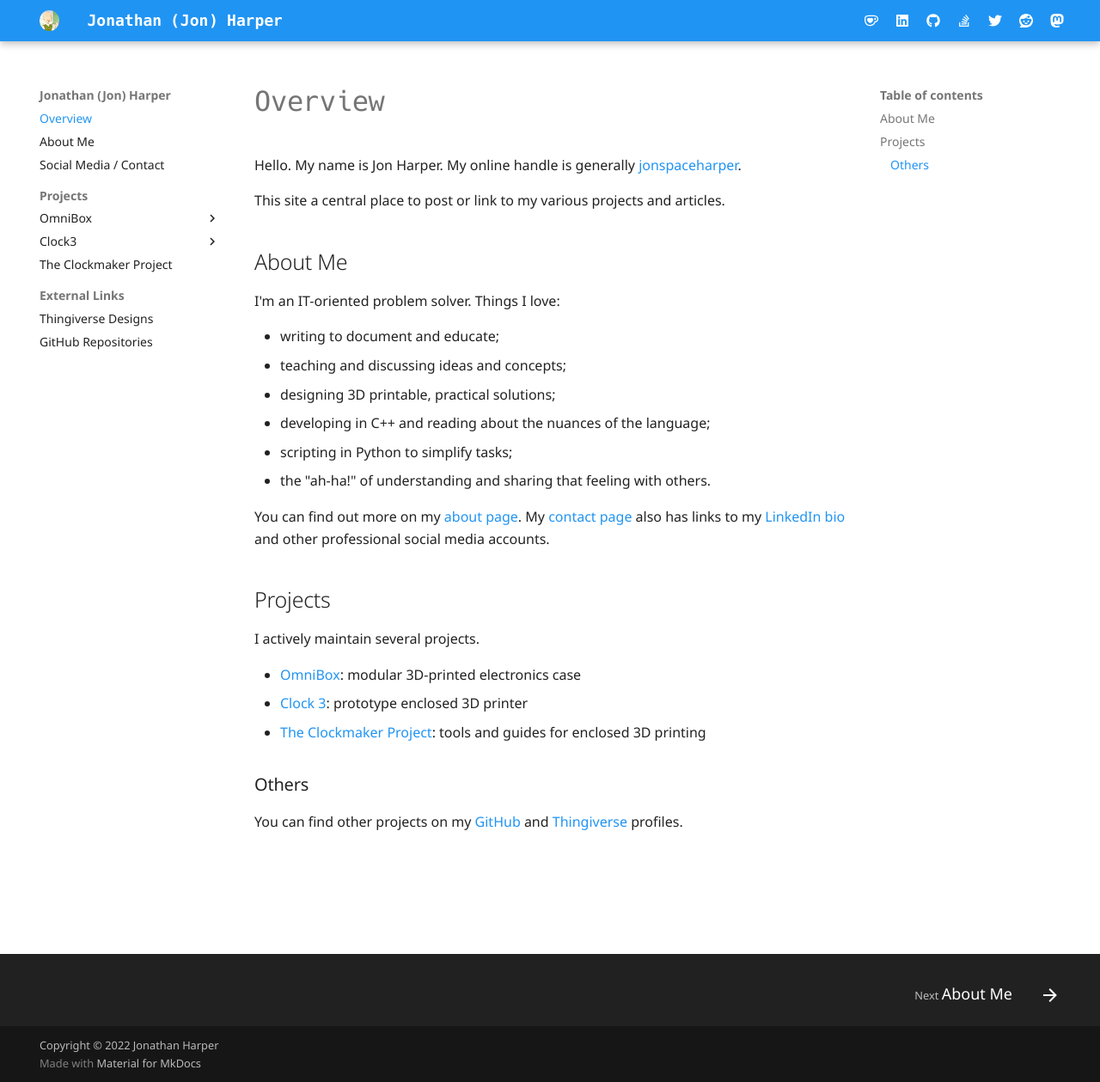
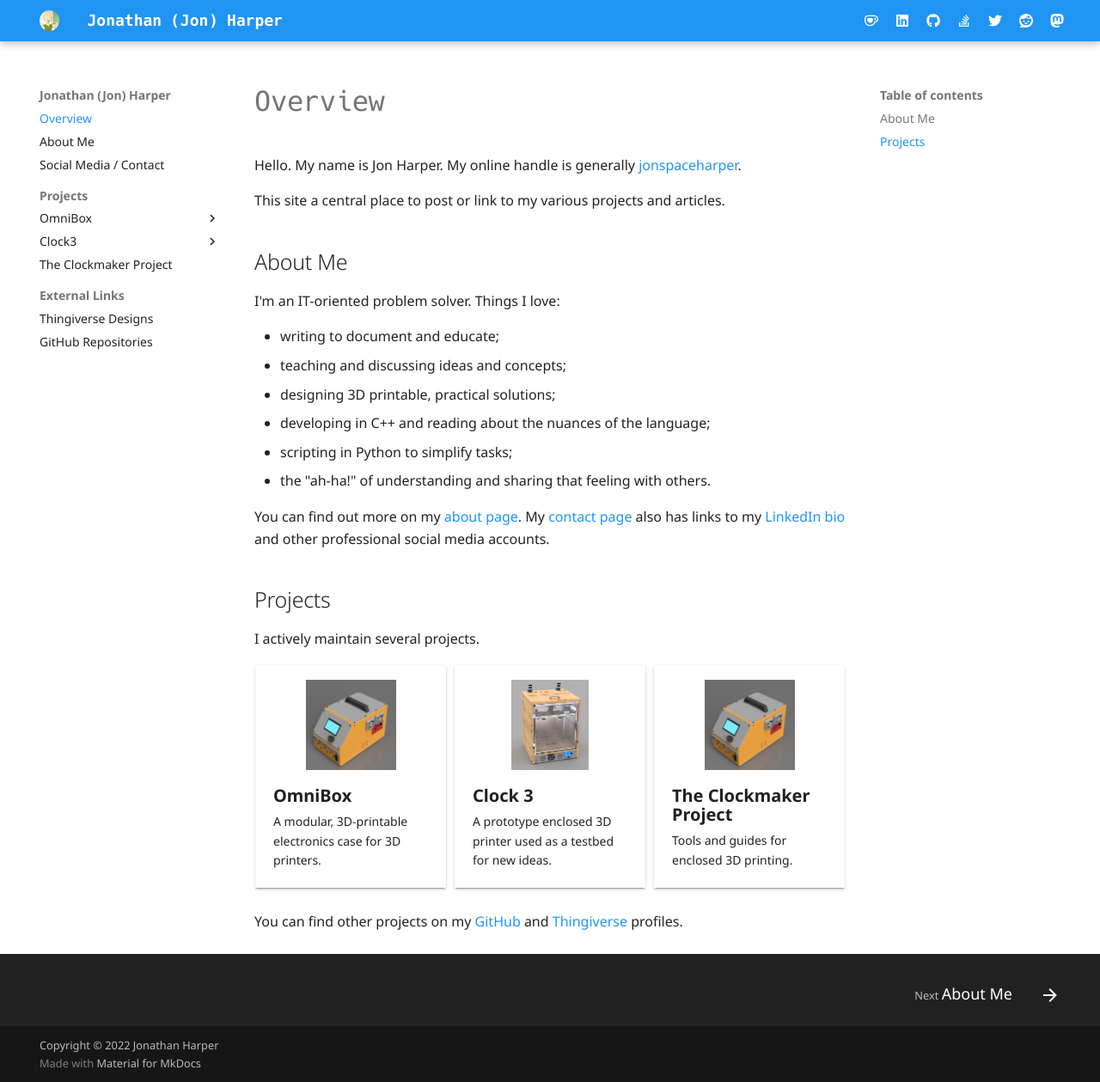
Before and after one commit to jon-harper/jon-harper.github.io, an MkDocs documentation site: the page built from docs/index.md, in a window 1280 px wide and 1259 px high. Shown: the whole window at 86% size. Built offline with MkDocs 1.6.1 and Material for MkDocs 9.7.7, drawn with Linux system fonts in a browser that asks for light colours.

Commit message:
Added cards

```diff
--- a/docs/index.md
+++ b/docs/index.md
@@ -26,11 +26,59 @@ You can find out more on my [about page](about.md). My [contact page](contact.md
 
 I actively maintain several projects.
 
-- [OmniBox](projects/omnibox.md): modular 3D-printed electronics case
-- [Clock 3](projects/clock3.md): prototype enclosed 3D printer
-- [The Clockmaker Project](projects/clockmaker.md): tools and guides for enclosed 3D printing
-
-### Others
+<div class="nt-cards nt-grid cols-3">
+    <div class="nt-card">
+        <a href="projects/omnibox/">
+            <div>
+                <div class="nt-card-image tags">
+                    <img src="../img/omnibox.png" class="skip-lightbox">
+                </div>
+                <div class="nt-card-content">
+                <p class="nt-card-title">
+                    OmniBox
+                </p>
+                <p class="nt-card-text">
+                    A modular, 3D-printable electronics case for 3D printers.
+                </p>
+                </div>
+            </div>
+        </a>
+    </div>
+    <div class="nt-card">
+        <a href="projects/clock3/">
+            <div>
+                <div class="nt-card-image tags">
+                    <img src="../img/clock3.png" class="skip-lightbox">
+                </div>
+                <div class="nt-card-content">
+                <p class="nt-card-title">
+                    Clock 3
+                </p>
+                <p class="nt-card-text">
+                    A prototype enclosed 3D printer used as a testbed for new ideas.
+                </p>
+                </div>
+            </div>
+        </a>
+    </div>
+    <div class="nt-card">
+        <a href="projects/clock3/">
+            <div>
+                <div class="nt-card-image tags">
+                    <img src="../img/omnibox.png" class="skip-lightbox">
+                </div>
+                <div class="nt-card-content">
+                <p class="nt-card-title">
+                    The Clockmaker Project
+                </p>
+                <p class="nt-card-text">
+                    Tools and guides for enclosed 3D printing.
+                </p>
+                </div>
+            </div>
+        </a>
+    </div>
+</div>
 
 You can find other projects on my [GitHub]("https://github.com/jon-harper?tab=repositories") and [Thingiverse](https://www.thingiverse.com/jonspaceharper/designs) profiles.
 
--- a/mkdocs.yml
+++ b/mkdocs.yml
@@ -8,10 +8,7 @@ copyright: Copyright &copy; 2022 Jonathan Harper
 theme:
   name: material
   custom_dir: overrides
-  features:
-    - navigation.instant
-    - navigation.sections
-
+  logo: img/doug.png
   palette:
     # scheme: slate
     primary: blue
@@ -19,8 +16,9 @@ theme:
   font:
     text: Noto Sans
     code: Source Code Pro
-
-  logo: img/doug.png
+  features:
+    - navigation.instant
+    - navigation.sections
 
 markdown_extensions:
   - admonition
@@ -28,9 +26,13 @@ markdown_extensions:
   - pymdownx.emoji:
       emoji_index: !!python/name:materialx.emoji.twemoji
       emoji_generator: !!python/name:materialx.emoji.to_svg
+  - neoteroi.cards
+
 plugins:
   # - search
-  - glightbox
+  - glightbox:
+      skip_classes:
+        - skip-lightbox
 
 extra:
   social:
@@ -38,7 +40,7 @@ extra:
       link: https://ko-fi.com/jonspaceharper
       name: Support me on Ko-Fi!
     - icon: fontawesome/brands/linkedin
-      link: https://linkedin.com/jonspaceharper
+      link: https://linkedin.com/in/jonspaceharper
       name: LinkedIn Profile
     - icon: fontawesome/brands/github
       link: https://github.com/jon-harper
@@ -55,8 +57,10 @@ extra:
     - icon: simple/mastodon
       link: https://mastodon.online/@jonspaceharper
       name: "Mastodon: jonspaceharper@mastodon.online"
+
 extra_css:
   - assets/stylesheets/extra.css
+  - assets/stylesheets/neoteroi.css
 
 nav:
   - index.md
--- a/overrides/partials/social.html
+++ b/overrides/partials/social.html
@@ -8,7 +8,7 @@
       {% set _, url = social.link.split("//") %}
       {% set title  = url.split("/")[0] %}
     {% endif %}
-    <a href="{{ social.link }}" target="_blank" rel="noopener" title="{{ title | e }}" class="md-social__link">
+    <a href="{{ social.link }}" target="_blank" rel="self" title="{{ title | e }}" class="md-social__link">
       {% include ".icons/" ~ social.icon ~ ".svg" %}
     </a>
   {% endfor %}
```
Also changed, not shown: docs/cards.json (added, +14 -0 lines), docs/assets/stylesheets/neoteroi.css (added), docs/img/clock3.png (added), docs/img/omnibox.png (added).
